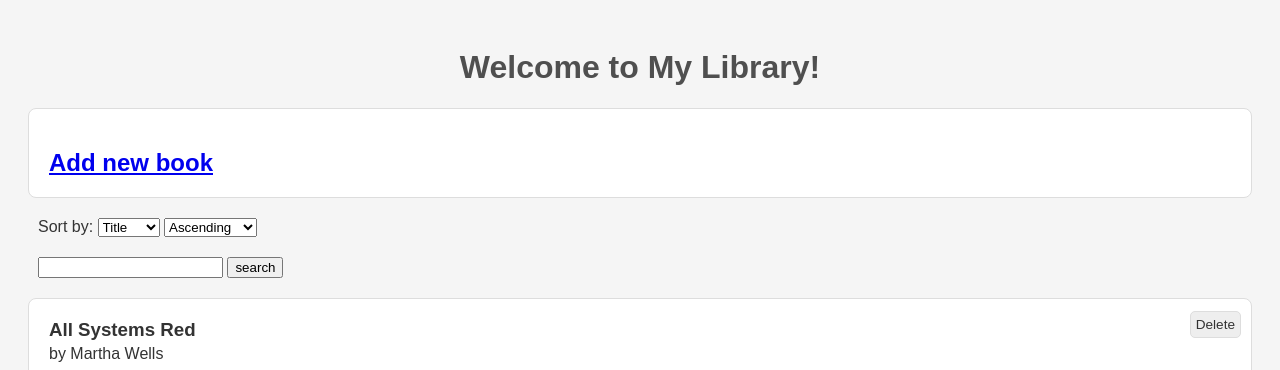
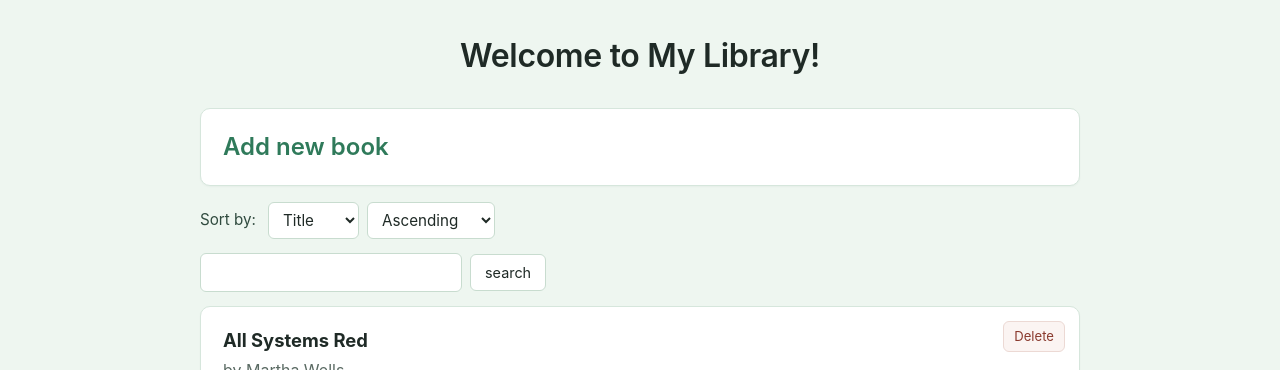
Before and after one commit to yanucodes/BookAlchemy, a Flask app: page / in a window 1280 px wide. Shown: the top 370 px of the page. Run offline with Flask 3, Linux system fonts and the light colour scheme.

Commit message:
Update stylesheet

```diff
--- a/static/style.css
+++ b/static/style.css
@@ -1,59 +1,197 @@
 body {
-    font-family: Arial, sans-serif;
-    background-color: #F5F5F5;
-    padding: 20px;
-    color: #333;
+    font-family: -apple-system, BlinkMacSystemFont, "Segoe UI", Roboto,
+        "Helvetica Neue", Arial, sans-serif;
+    background-color: #eef6f0;
+    padding: 32px 20px;
+    color: #1f2a26;
+    max-width: 880px;
+    margin: 0 auto;
+    line-height: 1.5;
 }
 
 h1 {
     text-align: center;
-    color: #4F4F4F;
+    color: #1f2a26;
+    font-weight: 600;
+    letter-spacing: -0.01em;
+    margin: 0 0 28px;
+}
+
+h2 {
+    color: #2f4a3e;
+    font-weight: 600;
+    margin: 24px 10px 12px;
+}
+
+a {
+    color: #2f7a5a;
+    text-decoration: none;
+}
+
+a:hover {
+    text-decoration: underline;
 }
 
 .book {
-    background-color: #FFF;
-    border: 1px solid #DDD;
-    padding: 20px;
-    margin-bottom: 20px;
-    border-radius: 8px;
+    background-color: #ffffff;
+    border: 1px solid #d6e6dc;
+    padding: 20px 22px;
+    margin-bottom: 16px;
+    border-radius: 10px;
     position: relative;
+    box-shadow: 0 1px 2px rgba(30, 60, 45, 0.04);
+    transition: box-shadow 0.15s ease, transform 0.15s ease;
+}
+
+.book:hover {
+    box-shadow: 0 4px 14px rgba(30, 60, 45, 0.08);
 }
 
 .book h3 {
     margin: 0 0 4px;
+    font-size: 1.15rem;
+    color: #1f2a26;
+}
+
+.book h2 {
+    margin: 0;
 }
 
 .book p {
-    margin: 0px 0px 10px;
+    margin: 0 0 12px;
+    color: #5a6a63;
+}
+
+.book img {
+    display: block;
+    max-width: 110px;
+    height: auto;
+    border-radius: 4px;
+    margin-top: 8px;
+    box-shadow: 0 2px 6px rgba(0, 0, 0, 0.12);
 }
 
 .hint {
     font-size: 0.9em;
-    color: #555;
-    margin-top: 0.7em;
+    color: #5a6a63;
+    margin-top: 0.9em;
 }
 
-.button {
-    position: absolute;
-    top: 10px;
-    right: 10px;
+.button,
+button,
+input[type="submit"] {
     display: inline-block;
     box-sizing: border-box;
-    border: 1px solid #DDD;
-    border-radius: 5px;
-    padding: 5px 5px;
-    background-color: #EEE;
-    margin-bottom: 2px;
-    margin-top: 2px;
-    text-align: center;
-    text-decoration: none;
-    color: #333;
+    border: 1px solid #c8dccf;
+    border-radius: 6px;
+    padding: 7px 14px;
+    background-color: #ffffff;
+    color: #1f2a26;
     font: inherit;
-    font-size: 0.85em;
+    font-size: 0.9em;
     cursor: pointer;
+    transition: background-color 0.12s ease, border-color 0.12s ease;
+}
+
+.button:hover,
+button:hover,
+input[type="submit"]:hover {
+    background-color: #e3efe6;
+    border-color: #8fb8a0;
+}
+
+.book .button {
+    position: absolute;
+    top: 14px;
+    right: 14px;
+    font-size: 0.82em;
+    padding: 5px 10px;
+    color: #8a3a2e;
+    border-color: #ecd9d4;
+    background-color: #fbf4f2;
+}
+
+.book .button:hover {
+    background-color: #f5e2dc;
+    border-color: #d8a99e;
 }
 
 .toolbar {
-    margin-left: 10px;
-    margin-bottom: 20px;
+    margin: 0 0 14px;
+    display: flex;
+    flex-wrap: wrap;
+    gap: 8px;
+    align-items: center;
 }
+
+.toolbar form {
+    display: flex;
+    flex-wrap: wrap;
+    gap: 8px;
+    align-items: center;
+}
+
+select,
+input[type="text"],
+input[type="date"] {
+    border: 1px solid #c8dccf;
+    border-radius: 6px;
+    padding: 7px 10px;
+    background-color: #ffffff;
+    font: inherit;
+    font-size: 0.95em;
+    color: #1f2a26;
+}
+
+select:focus,
+input:focus {
+    outline: none;
+    border-color: #4a9a78;
+    box-shadow: 0 0 0 3px rgba(74, 154, 120, 0.18);
+}
+
+form label {
+    display: inline-block;
+    color: #2f4a3e;
+    font-size: 0.95em;
+    margin-right: 4px;
+}
+
+/* Add author / add book forms (top-level form, not inside a card) */
+body > form {
+    background-color: #ffffff;
+    border: 1px solid #d6e6dc;
+    border-radius: 10px;
+    padding: 24px 26px;
+    max-width: 440px;
+    margin: 0 auto;
+    box-shadow: 0 1px 2px rgba(30, 60, 45, 0.04);
+}
+
+body > form label {
+    display: block;
+    margin-bottom: 6px;
+    font-weight: 500;
+}
+
+body > form input[type="text"],
+body > form input[type="date"],
+body > form select {
+    width: 100%;
+    box-sizing: border-box;
+    margin-bottom: 4px;
+}
+
+body > form input[type="submit"] {
+    margin-top: 12px;
+    background-color: #2f7a5a;
+    color: #f4fbf6;
+    border-color: #2f7a5a;
+    padding: 9px 18px;
+    font-weight: 500;
+}
+
+body > form input[type="submit"]:hover {
+    background-color: #246148;
+    border-color: #246148;
+}
```
